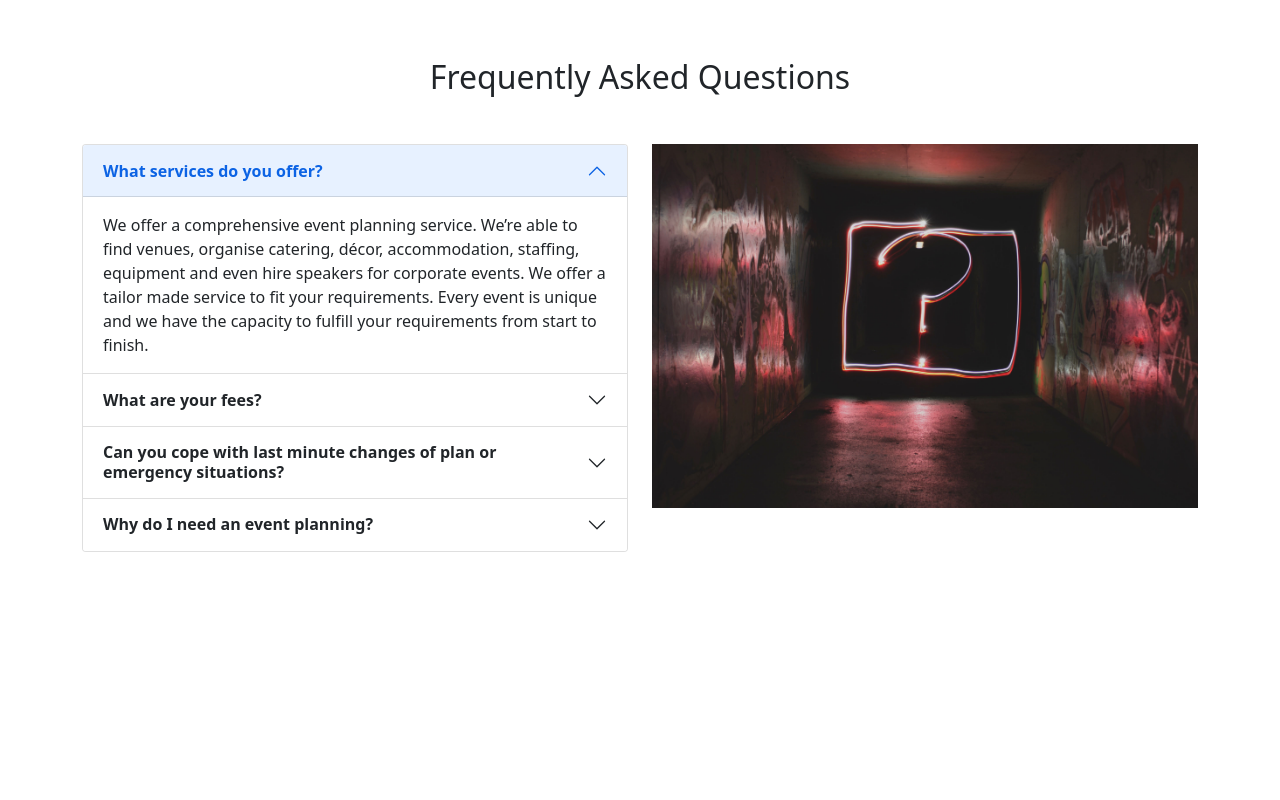
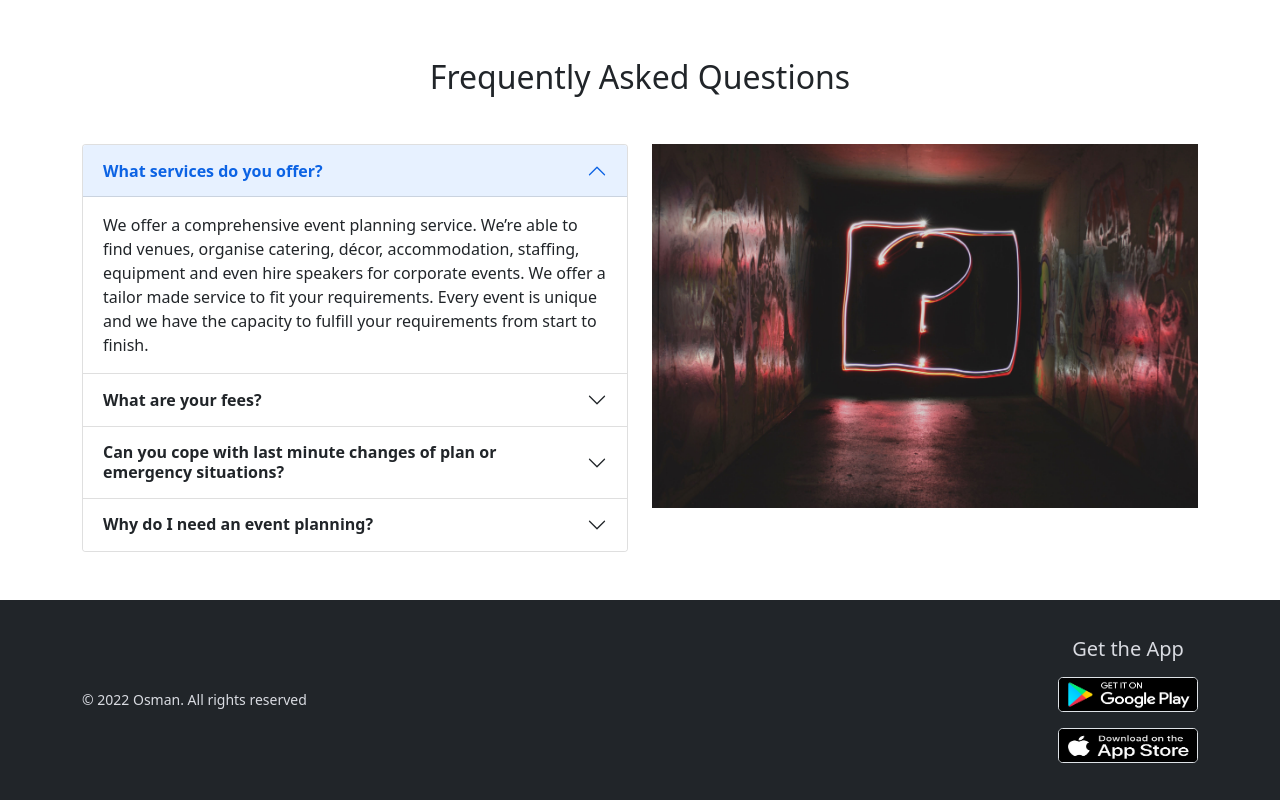
Before and after one commit to osman-goni-cse/Convention-Centre, a plain HTML site: page index.html in a window 1280 px wide. Shown: the part 1398-2198 px from the top of the page. Before the commit the page ends 1998 px from the top, so only its background shows below. Drawn offline with nearby package versions, Linux system fonts and the light colour scheme.

Commit message:
footer added

```diff
--- a/css/style.css
+++ b/css/style.css
@@ -22,3 +22,13 @@
   background-color: #08682d;
   color: white;
 }
+
+footer div {
+  height: 200px;
+  color: #D9DBE1;
+}
+
+footer a img {
+  width: 140px;
+  height: 35px;
+}
--- a/index.html
+++ b/index.html
@@ -351,8 +351,23 @@
   </main>
 
   <!-- footer start -->
-  <footer>
+  <footer class="bg-dark">
+    <div class="container d-flex justify-content-between">
 
+      <small class="d-flex align-items-center">
+        © 2022 Osman. All rights reserved
+      </small>
+      <div class="d-flex flex-column align-items-center justify-content-center">
+        <h5 class="mb-3">Get the App</h5>
+        <a class="mb-3" target="_blank" href="https://play.google.com/store/apps/details?id=com.familywall">
+          <img src="./images/google_play_store_badge_.png" alt="" class="border rounded-3">
+        </a>
+        <a target="_blank" href="https://apps.apple.com/app/familywall/id496889629">
+          <img src="./images/apple_app_store_badge.jpg" alt="" class="border rounded-3">
+        </a>
+      </div>
+
+    </div>
   </footer>
 
   <!-- Bootstrap JS link -->
```
Also changed, not shown: images/apple_app_store_badge.jpg (added), images/apple_app_store_badge.png (added), images/google_play_store_badge_.png (added).
